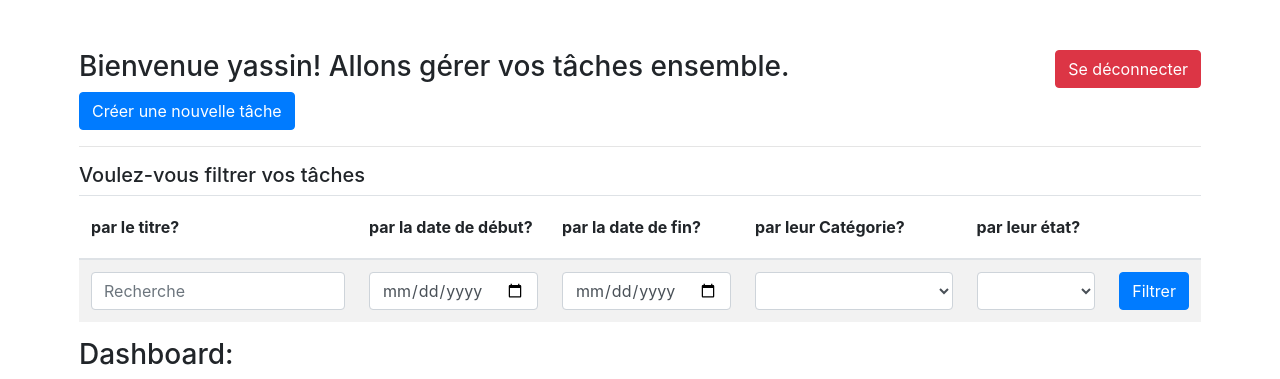
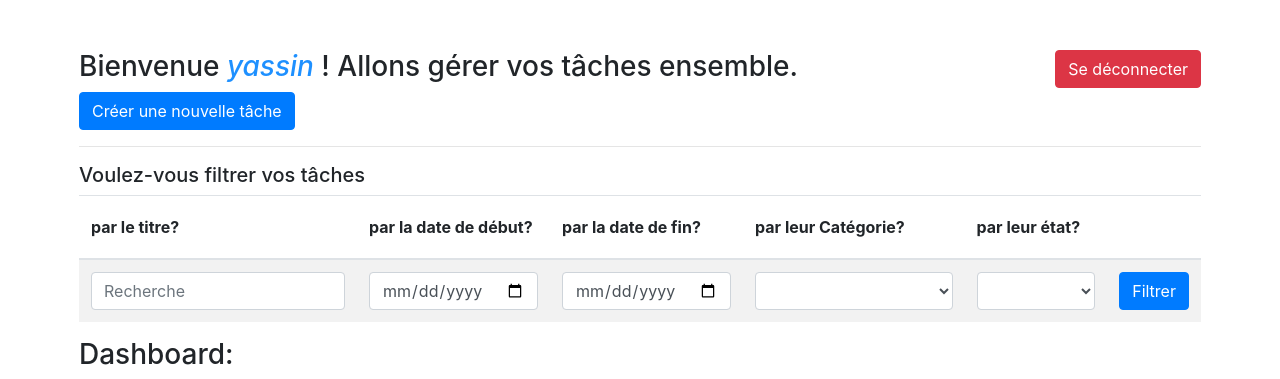
Before and after one commit to Ywen27/projet2-ift3225, a PHP site: page /dashboard.php in a window 1280 px wide. Shown: the top 379 px of the page. Run offline with PHP 8.4, Linux system fonts and the light colour scheme; a user stored in the database is signed in; data comes from the database, SQL or seed files in the repository; data that the repository does not hold is empty; some libraries are stand-ins or nearby versions.

Commit message:
Update dashboard.php

```diff
--- a/dashboard.php
+++ b/dashboard.php
@@ -38,7 +38,9 @@ $categories = $conn->query("SELECT * FROM categories");
     <div class="container">
         <a href="logout.php" class="btn btn-danger float-right">Se déconnecter</a>
         <h3>Bienvenue
-            <?php echo $_SESSION['username']; ?>! Allons gérer vos tâches ensemble.
+            <span style="font-style: oblique; color: #1E90FF;">
+                <?php echo $_SESSION['username']; ?>
+            </span>! Allons gérer vos tâches ensemble.
         </h3>
         <button type="button" class="btn btn-primary" data-toggle="modal" data-target="#newTaskModal">Créer une nouvelle
             tâche</button>
@@ -197,7 +199,7 @@ $categories = $conn->query("SELECT * FROM categories");
                             $('#newTaskForm').trigger('reset');
                             $('#newTaskModal').modal('hide');
                             fetchTasks();
-                        }else{
+                        } else {
                             console.log("create task failed");
                         }
                     }
@@ -233,7 +235,7 @@ $categories = $conn->query("SELECT * FROM categories");
                             } else {
                                 $('#noTasks').text("");
                             }
-                        }else{
+                        } else {
                             console.log("fetch tasks failed");
                         }
                     }
```
